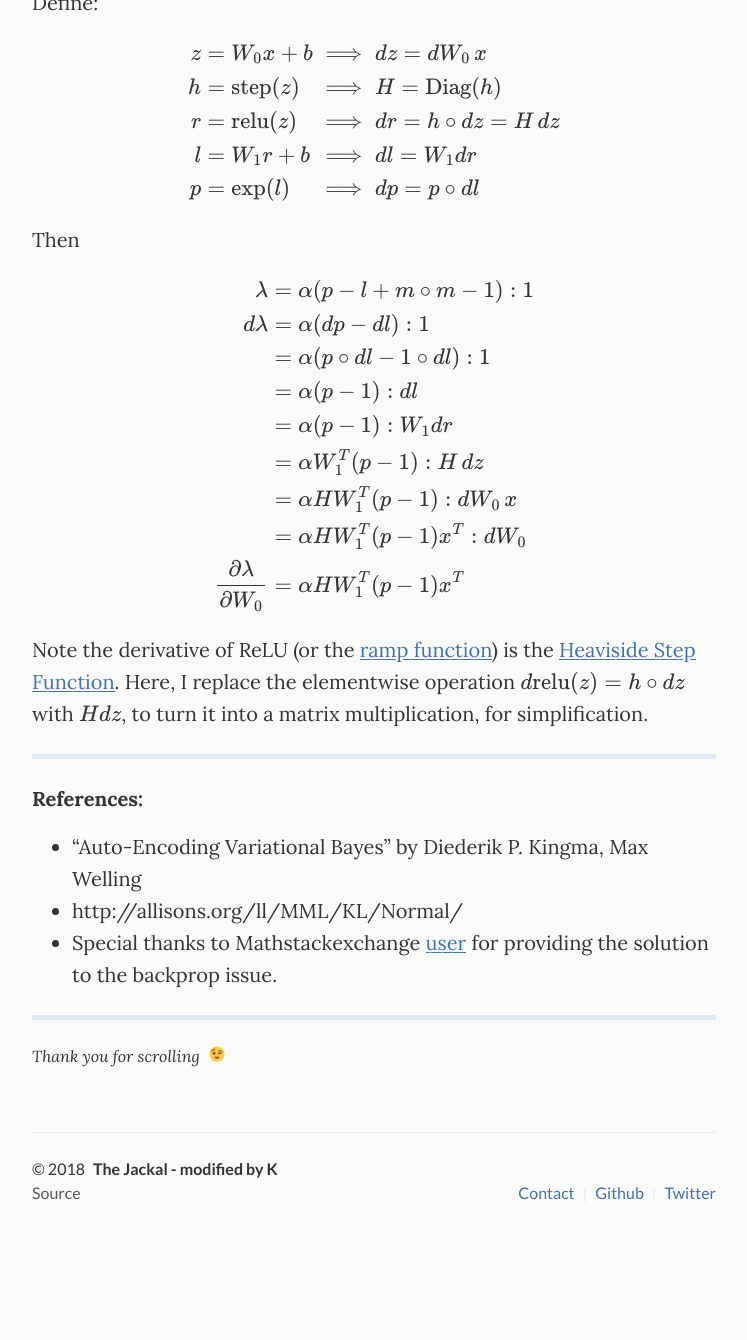
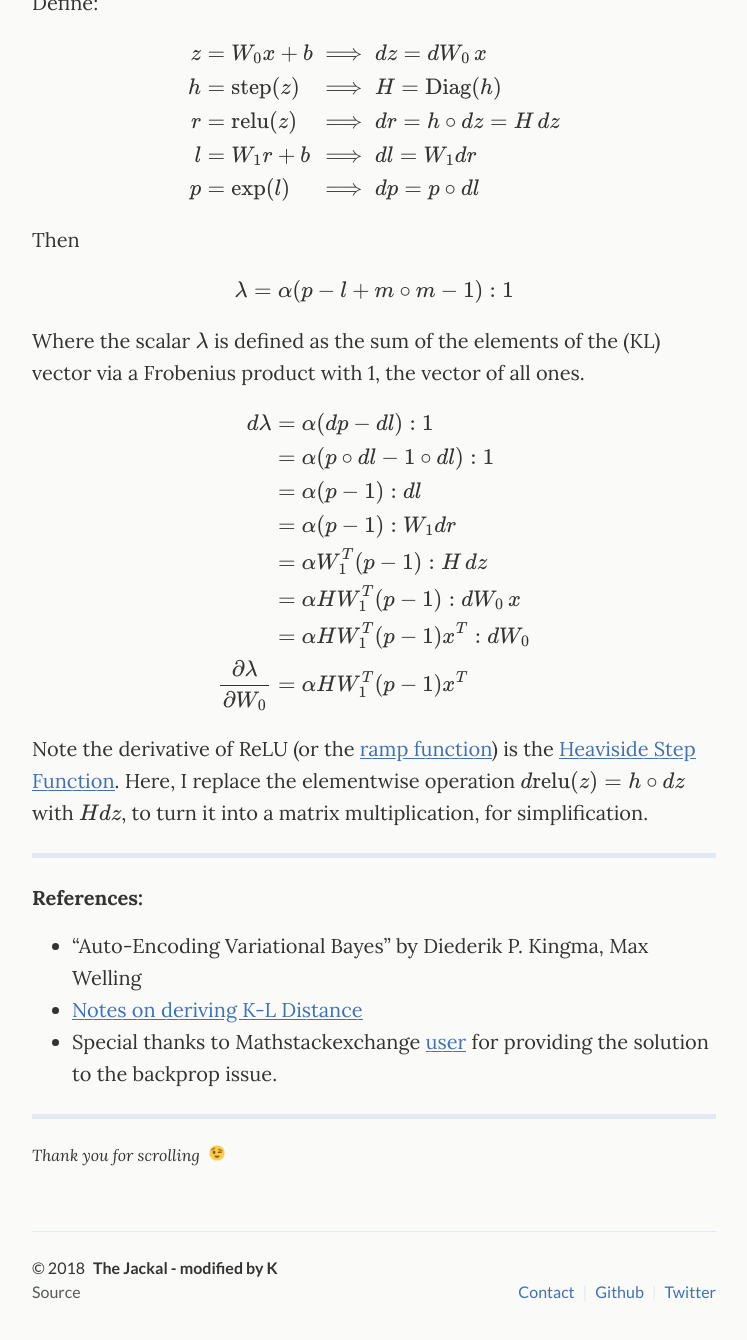
Before and after one commit to kwj2104/kwj2104.github.io, a Jekyll site: the page built from _posts/2018-06-08-vaenotes.md, in a window 1280 px wide and 1400 px high, scrolled down 3716 px. Shown: the top 1340 px of the window, without its empty margins (266-1013 px from the left). Built offline with Jekyll 4.4.1, drawn with Linux system fonts in a browser that asks for light colours; formulas are drawn with MathJax 3; before the commit the page ends 5017 px from its top, so only the background shows below that.

Commit message:
edited vae post

```diff
--- a/_posts/2018-06-08-vaenotes.md
+++ b/_posts/2018-06-08-vaenotes.md
@@ -52,7 +52,7 @@ where J is the dimensionality of the latent vector $$z$$. Note in the implementa
 
 ### Backpropagating KL Loss
 
-Backpropagating the KL loss was a bit of a pain, because matrix calculus is confusing, especially when there is a summation involved in the equation. However, I learned a rather elegant mathematical solution which relies on properties of [Hadamard](https://en.wikipedia.org/wiki/Hadamard_product_(matrices)) (elementwise) and [Frobenious](https://en.wikipedia.org/wiki/Hadamard_product_(matrices)) (trace) products for matrices.
+Backpropagating the KL loss was a bit of a pain, because matrix calculus is confusing, especially when there is a summation involved in the equation. However, I learned a rather elegant mathematical solution which relies on properties of [Hadamard](https://en.wikipedia.org/wiki/Hadamard_product_(matrices)) (elementwise) and [Frobenious](https://en.wikipedia.org/wiki/Frobenius_inner_product) (trace) products for matrices.
 
 Let
 
@@ -108,9 +108,11 @@ p &= \exp(l) &\implies dp=p\circ dl \cr
 
 Then
 
+$$\lambda = \alpha(p-l+m\circ m-1):1$$
+
+Where the scalar $$λ$$ is defined as the sum of the elements of the (KL) vector via a Frobenius product with 1, the vector of all ones.
 
 $$\eqalign{
-\lambda &= \alpha(p-l+m\circ m-1):1 \cr
 d\lambda &= \alpha(dp-dl):1 \cr
    &= \alpha(p\circ dl-1\circ dl):1 \cr
  &= \alpha(p-1):dl \cr
@@ -127,7 +129,7 @@ Note the derivative of ReLU (or the [ramp function](https://en.wikipedia.org/wik
 
 **References:**
 - "Auto-Encoding Variational Bayes" by Diederik P. Kingma, Max Welling
-- http://allisons.org/ll/MML/KL/Normal/
+- [Notes on deriving K-L Distance](http://allisons.org/ll/MML/KL/Normal/)
 - Special thanks to Mathstackexchange [user](https://math.stackexchange.com/questions/2710374/understanding-matrix-calculus/2718686?noredirect=1#comment5615785_2718686) for providing the solution to the backprop issue.
 
 
```
